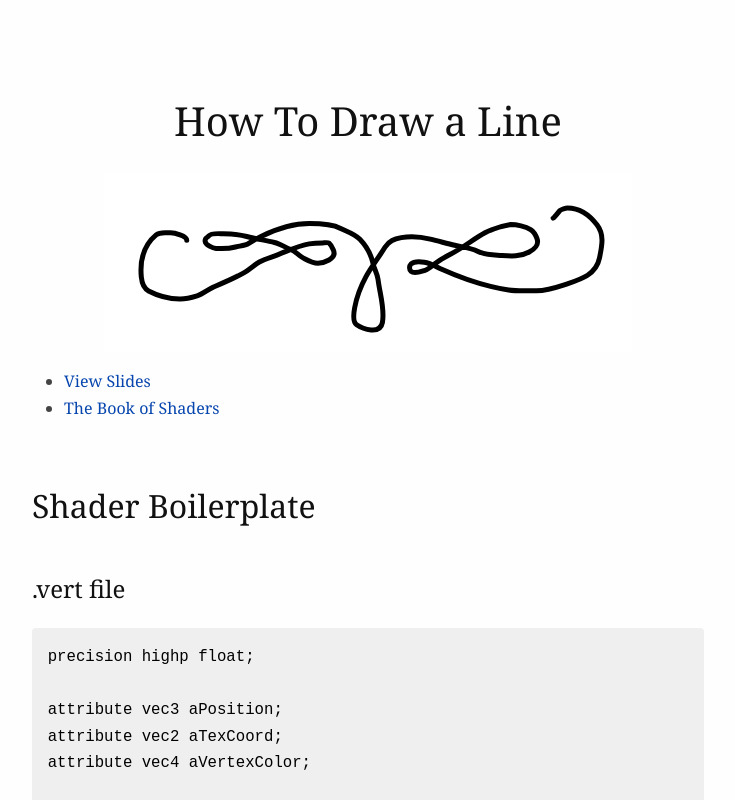
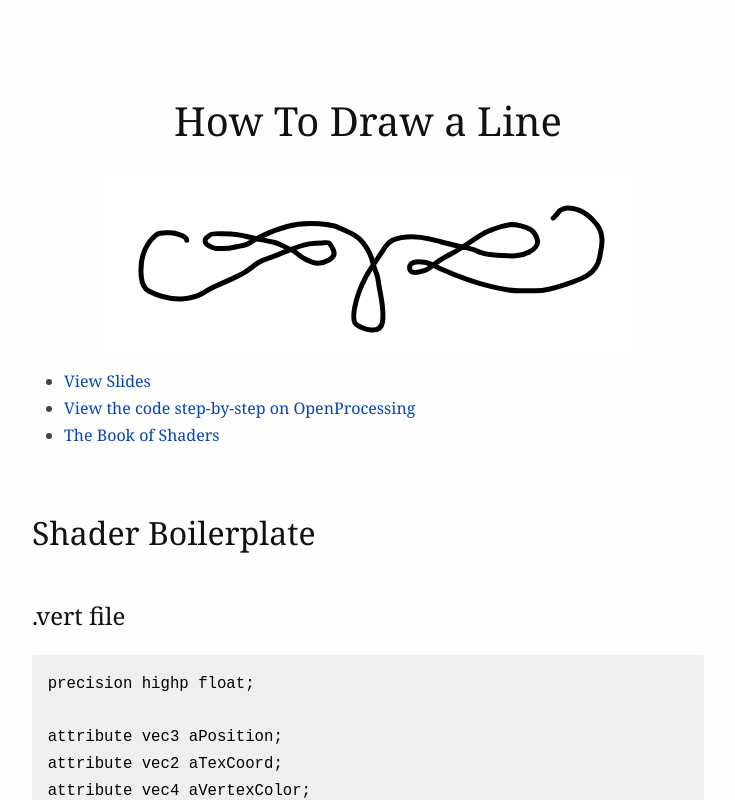
Before and after one commit to davepagurek/how-to-draw-a-line, a plain HTML site: page index.html in a window 1280 px wide. Shown: the top 800 px of the page, without its empty margins (272-1007 px from the left). Drawn offline with Linux system fonts and the light colour scheme.

Commit message:
Add OP link

```diff
--- a/index.html
+++ b/index.html
@@ -18,6 +18,7 @@
 
   <ul>
   <li><a href='slides'>View Slides</a></li>
+  <li><a href='https://openprocessing.org/sketch/1875216'>View the code step-by-step on OpenProcessing</a></li>
   <li><a href='https://thebookofshaders.com/'>The Book of Shaders</a></li>
   </ul>
 
```
